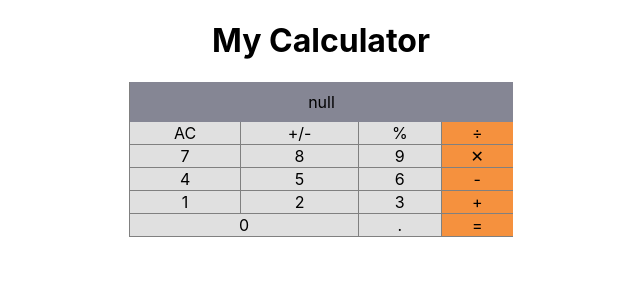
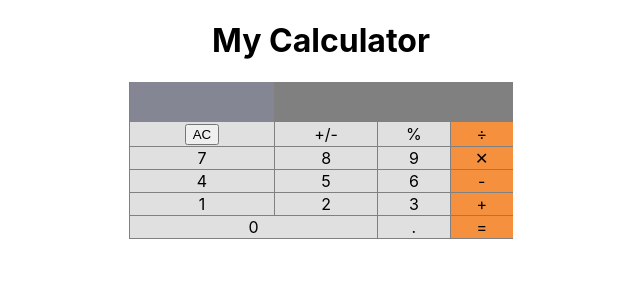
Before and after one commit to erezfree29/React_Math_Magicians_App, a React (Create React App) app: page / in a window 1280 px wide. Shown: the top 300 px of the page, without its empty margins (319-959 px from the left). Built offline with nearby package versions, Linux system fonts and the light colour scheme.

Commit message:
make display work

```diff
--- a/src/App.css
+++ b/src/App.css
@@ -10,7 +10,7 @@
 }
 
 table {
-  background-color: yellow;
+  background-color: gray;
   width: 30vw;
   border-spacing: 0.1px;
 }
--- a/src/components/Calculator.js
+++ b/src/components/Calculator.js
@@ -1,9 +1,6 @@
-/* eslint-disable react/destructuring-assignment */
-/* eslint-disable no-alert */
-/* eslint-disable react/no-unused-state */
-/* eslint-disable react/no-access-state-in-setstate */
 /* eslint-disable jsx-a11y/no-noninteractive-element-interactions */
 /* eslint-disable jsx-a11y/click-events-have-key-events */
+/* eslint-disable react/destructuring-assignment */
 import React from 'react';
 
 import '../App.css';
@@ -25,25 +22,45 @@ class Calculator extends React.PureComponent {
   // eslint-disable-next-line class-methods-use-this
   onClick = (buttonName) => {
     this.setState((prevState) => calculate(prevState, buttonName));
+    // if (buttonName.match(/[0-9]+/)) {
+    //   alert('111');
+    // }
   };
 
   render() {
+    function display(total, operation, next) {
+      if (next !== null && operation === null) {
+        return next;
+      }
+      if (operation !== null && next !== null) {
+        return next;
+      }
+
+      if (operation) {
+        return operation;
+      }
+      if (total) {
+        return total;
+      }
+      return false;
+    }
     return (
       <div>
         <h1>My Calculator</h1>
         <table>
           <thead className="calculation">
             <tr>
-              <td colSpan="4" className="screen">
-                {`${this.state.total}`}
+              <td colSpan="1" className="screen">
+                {display(this.state.total, this.state.operation, this.state.next)}
               </td>
             </tr>
           </thead>
           <tbody>
             <tr>
-              <td className="gray_cell" type="button" onClick={() => this.onClick('AC')}>
-                AC
+              <td className="gray_cell" type="button">
+                <button type="submit" onClick={() => this.onClick('AC')} onKeyDown={() => this.onClick('AC')}>AC</button>
               </td>
+
               <td className="gray_cell" type="button" onClick={() => this.onClick('+/-')}>
                 +/-
               </td>
@@ -64,7 +81,7 @@ class Calculator extends React.PureComponent {
               <td className="gray_cell" type="button" onClick={() => this.onClick('9')}>
                 9
               </td>
-              <td className="orange_cell" type="button" onClick={() => this.onClick('×')}>
+              <td className="orange_cell" type="button" onClick={() => this.onClick('x')}>
                 &#10005;
               </td>
             </tr>
--- a/src/index.js
+++ b/src/index.js
@@ -10,11 +10,6 @@ ReactDOM.render(
   </React.StrictMode>,
   document.getElementById('root'),
 );
-
-if (document.querySelector('.screen').textContent === null) {
-  document.querySelector('.screen').textContent = '';
-}
-
 // If you want to start measuring performance in your app, pass a function
 // to log results (for example: reportWebVitals(console.log))
 // or send to an analytics endpoint. Learn more: https://bit.ly/CRA-vitals
```
